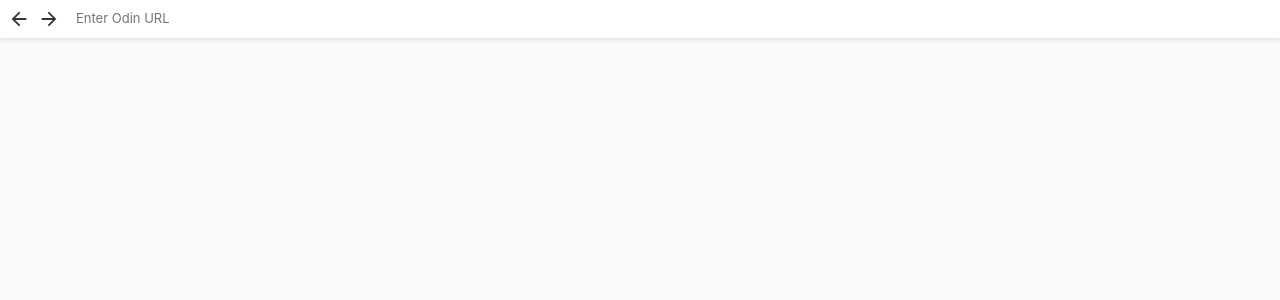
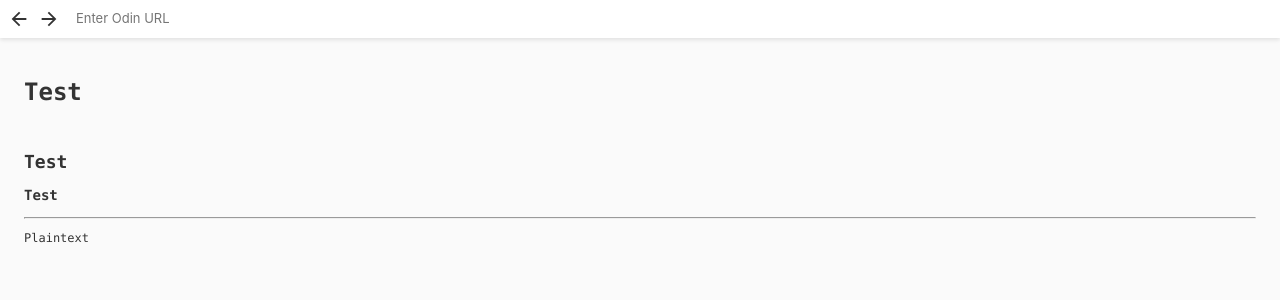
Before and after one commit to bifffly/huginn, a React (Create React App) app: page / in a window 1280 px wide. Shown: the top 300 px of the page. Built offline with nearby package versions, Linux system fonts and the light colour scheme; the HTML template or start-up script is replaced by a standard one.

Commit message:
Added initial renderer implementation

```diff
--- a/src/components/Display.tsx
+++ b/src/components/Display.tsx
@@ -1,11 +1,10 @@
 import React from 'react';
+import Renderer from './Renderer';
 
 export default function Display(props: {
   url: string
 }) {
   return (
-    <div>
-      {props.url}
-    </div>
+    <Renderer content={`h1\tTest\nlbr\nh2\tTest\nh3\tTest\nlsep\np\tPlaintext`}/>
   );
 }
--- /dev/null
+++ b/src/components/Renderer.tsx
@@ -0,0 +1,44 @@
+import React from 'react';
+import styled from 'styled-components';
+
+export default function Renderer(props: {
+  content: string
+}) {
+  let lines = props.content.split('\n');
+  console.log(lines);
+
+  return (
+    <Container>
+      {lines.map(line => (
+        <OdinBlock line={line}/>
+      ))}
+    </Container>
+  );
+}
+
+export function OdinBlock(props: {
+  line: string
+}) {
+  let args = props.line.split('\t');
+  let type = args.splice(0, 1)[0];
+
+  return (
+    <div>
+      {type === 'h1' ? <h1>{args[0]}</h1> : null}
+      {type === 'h2' ? <h2>{args[0]}</h2> : null}
+      {type === 'h3' ? <h3>{args[0]}</h3> : null}
+      {type === 'p' ? <p>{args[0]}</p> : null}
+      {type === 'lbr' ? <br/> : null}
+      {type === 'lsep' ? <hr/> : null}
+    </div>
+  );
+}
+
+const Container = styled.div`
+  min-width: 664px;
+  height: 100%;
+  padding: 24px;
+  overflow: hidden scroll;
+  font-family: "SF Mono", Menlo, Monaco, monospace;
+  font-size: 12px;
+`;
```
